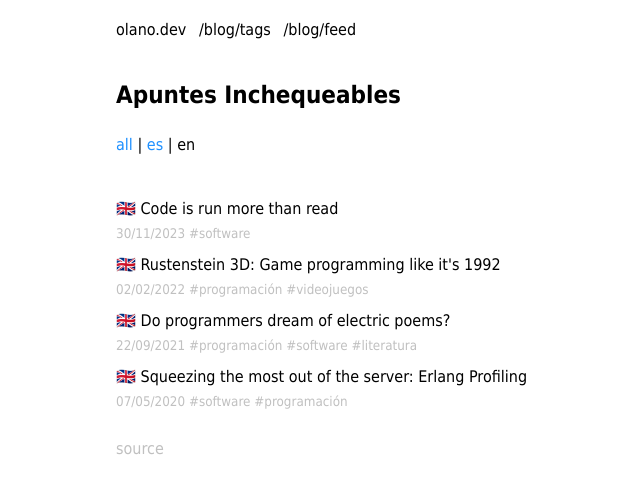
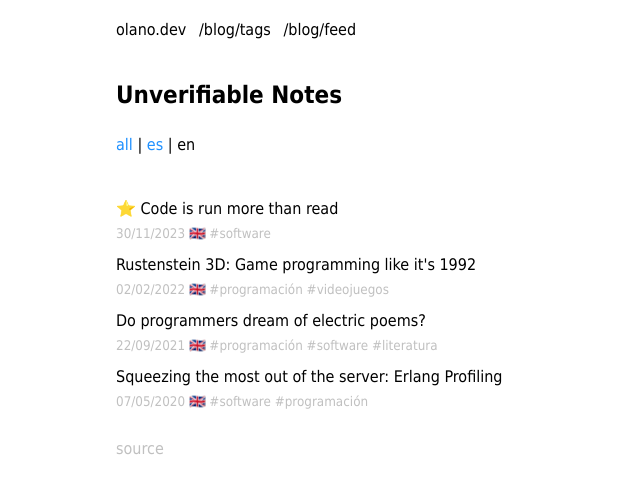
Before and after one commit to facundoolano/olano.dev, a Jekyll site: the page built from blog/en.html, in a window 1280 px wide. Shown: the top 494 px of the page, without its empty margins (164-804 px from the left). Built offline with Jekyll 4.4.1, drawn with Linux system fonts in a browser that asks for light colours.

Commit message:
move english flag position

```diff
--- a/_includes/posts.html
+++ b/_includes/posts.html
@@ -2,12 +2,13 @@
 
 <article>
 
-        {% if post.favorite %} <a href="/blog/tags#favoritos" style="text-decoration:none">⭐</a> {% endif %} {% if post.lang == 'en' %} 🇬🇧 {% endif %}
+        {% if post.favorite %} <a href="/blog/tags#favoritos" style="text-decoration:none">⭐</a> {% endif %}
         <a class="title" href="{{ post.external | default:post.url }}">{{ post.title }}</a>
         <br/>
         <small>
             <span class="date">{{ post.date | date: "%d/%m/%Y" }}</span>
             <span class="tags">
+                {% if post.lang == 'en' %}<a href="/blog/en" style="text-decoration:none">🇬🇧 </a>{% endif %}
                 {% for tag in post.tags %}
                 <a href="/blog/tags#{{tag}}">#{{tag}}</a>
                 {% endfor %}
--- a/blog/en.html
+++ b/blog/en.html
@@ -1,6 +1,6 @@
 ---
 layout: default
-title: Apuntes Inchequeables
+title: Unverifiable Notes
 sections: [["/blog/tags", "/blog/tags"], ["/feed.xml", "/blog/feed"]]
 ---
 
--- a/org/_posts/2023-11-30-code-is-run-more-than-read.org
+++ b/org/_posts/2023-11-30-code-is-run-more-than-read.org
@@ -8,6 +8,7 @@ date: 2023-11-30
 tags: [software]
 lang: en
 image: assets/img/readrun.png
+favorite: true
 excerpt: "Code is read more than written, code is run more than read. I think this line of thought can be extended beyond code-writing, and used as a rule of thumb to identify problems and make decisions."
 ---
 #+END_EXPORT
```
Also changed, not shown: _posts/2023-11-30-code-is-run-more-than-read.md (+1 -0 lines).
